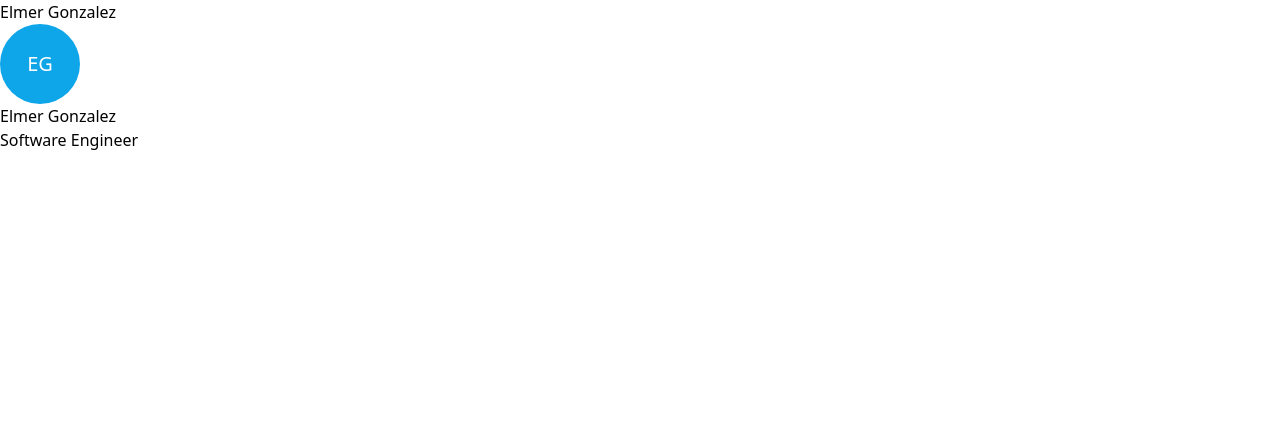
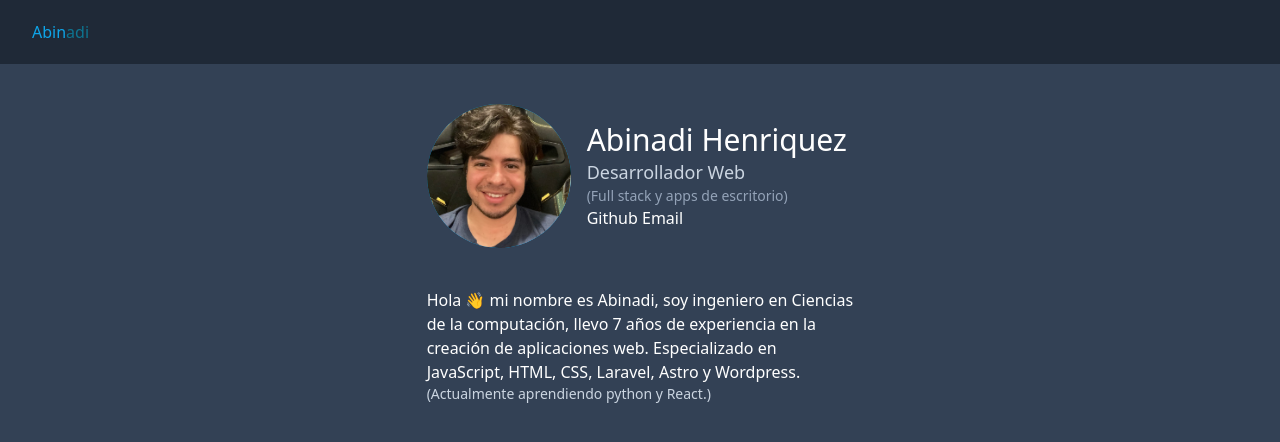
Before and after one commit to Devon107/porta_aben, an Astro site: page / in a window 1280 px wide. Built offline with nearby package versions, Linux system fonts and the light colour scheme; Astro itself is replaced by a stand-in of ours.

Commit message:
Adding modules, refactorizando componentes, se agrego algunos assets

```diff
--- /dev/null
+++ b/src/components/About.astro
@@ -0,0 +1,11 @@
+---
+---
+<section class="grid grid-cols-3 place-content-center">
+    <div class="grid col-start-2">
+        <p>Hola 👋 mi nombre es Abinadi, soy ingeniero en Ciencias de la computación, llevo 7 años de experiencia en la creación de
+            aplicaciones web. Especializado en JavaScript, HTML, CSS, Laravel, Astro y Wordpress.
+        </p>
+
+        <p class="text-sm text-slate-300">(Actualmente aprendiendo python y React.)</p>
+    </div>
+</section>
--- /dev/null
+++ b/src/components/Header.astro
@@ -0,0 +1,14 @@
+---
+---
+
+<nav class="bg-gray-800">
+    <div class="mx-auto max-w-7xl px-2 sm:px-6 lg:px-8">
+        <div class="relative flex h-16 items-center justify-between">
+            <div class="flex flex-1 items-center justify-center sm:items-stretch sm:justify-start">
+                <div class="flex flex-shrink-0 items-center">
+                    <span class="text-sky-500">Abin</span><span class="text-cyan-700">adi</span>
+                </div>
+            </div>
+        </div>
+    </div>
+</nav>
--- /dev/null
+++ b/src/components/Hero.astro
@@ -0,0 +1,16 @@
+---
+---
+<section class="container mx-auto grid grid-cols-3 place-content-center">
+    <div class="col-start-2 flex items-center gap-4 py-10">
+        <img class="bg-sky-500 text-white rounded-full size-36 grid text-xl place-content-center object-cover" src="/098A3B61-B83D-4CED-804E-A5B738D86AE3_1_105_c.jpeg" alt="un retrato de el rostro de Elmer">
+        <div>
+            <h1 class="text-3xl">Abinadi Henriquez</h1>
+            <h2 class="text-lg text-slate-300">Desarrollador Web</h2>
+            <h3 class="text-sm text-slate-400">(Full stack y apps de escritorio)</h3>
+            <div>
+                <a href="https://github.com/Devon107">Github</a>
+                <a href="mailto:elmerg.uam@gmail.com">Email</a>
+            </div>
+        </div>
+    </div>
+</section>
--- /dev/null
+++ b/src/layouts/Baselayout.astro
@@ -0,0 +1,20 @@
+---
+import '../style/output.css';
+import Header from '../components/Header.astro';
+---
+
+<html lang="en">
+	<head>
+		<meta charset="utf-8" />
+		<link rel="icon" type="image/svg+xml" href="/logo-black.svg" />
+		<meta name="viewport" content="width=device-width" />
+		<meta name="generator" content={Astro.generator} />
+		<title>Elmer Gonzalez</title>
+	</head>
+	<body class="bg-slate-700 text-white">
+		<Header />
+        <main class="grid place-content-center">
+            <slot />
+        </main>
+	</body>
+</html>
--- a/src/pages/index.astro
+++ b/src/pages/index.astro
@@ -1,27 +1,10 @@
 ---
-import '../style/output.css';
+import BaseLayout from '../layouts/Baselayout.astro';
+import Hero from '../components/Hero.astro';
+import About from '../components/About.astro';
 ---
 
-<html lang="en">
-	<head>
-		<meta charset="utf-8" />
-		<link rel="icon" type="image/svg+xml" href="/favicon.svg" />
-		<meta name="viewport" content="width=device-width" />
-		<meta name="generator" content={Astro.generator} />
-		<title>Elmer Gonzalez</title>
-	</head>
-	<body>
-		<nav>
-			<span>Elmer Gonzalez</span>
-		</nav>
-		<section class="">
-			<div class="">
-				<span class="bg-sky-500 text-white rounded-full size-20 grid text-xl place-content-center">EG</span>
-				<div class="">
-					<h1>Elmer Gonzalez</h1>
-					<h2>Software Engineer</h2>
-				</div>
-			</div>
-		</section>
-	</body>
-</html>
+<BaseLayout>
+	<Hero />
+	<About />
+</BaseLayout>
```
Also changed, not shown: public/098A3B61-B83D-4CED-804E-A5B738D86AE3_1_105_c.jpeg (added), public/logo-black.svg (added), public/logo-color.svg (added), public/logo-no-background.svg (added), public/logo-white.svg (added).
